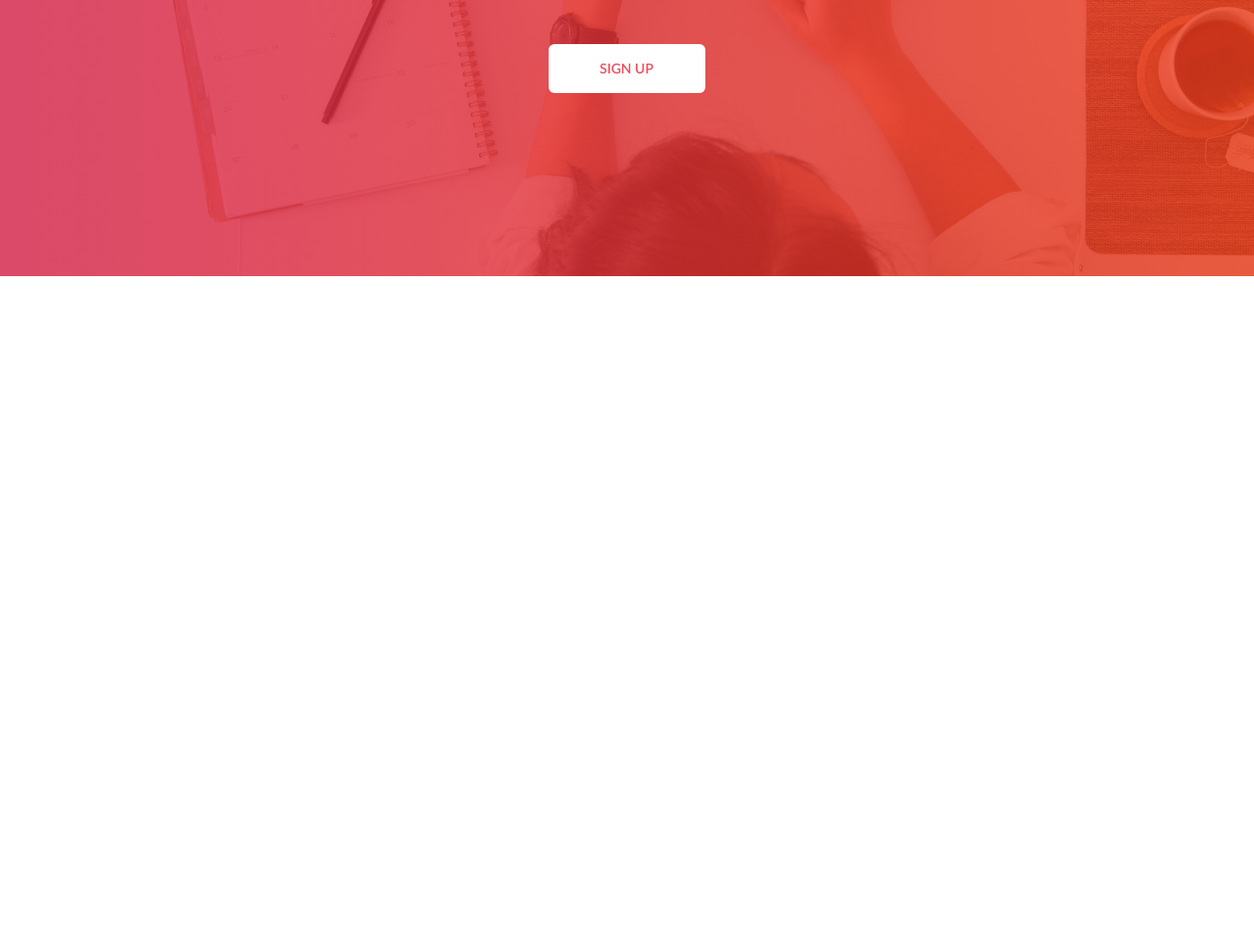
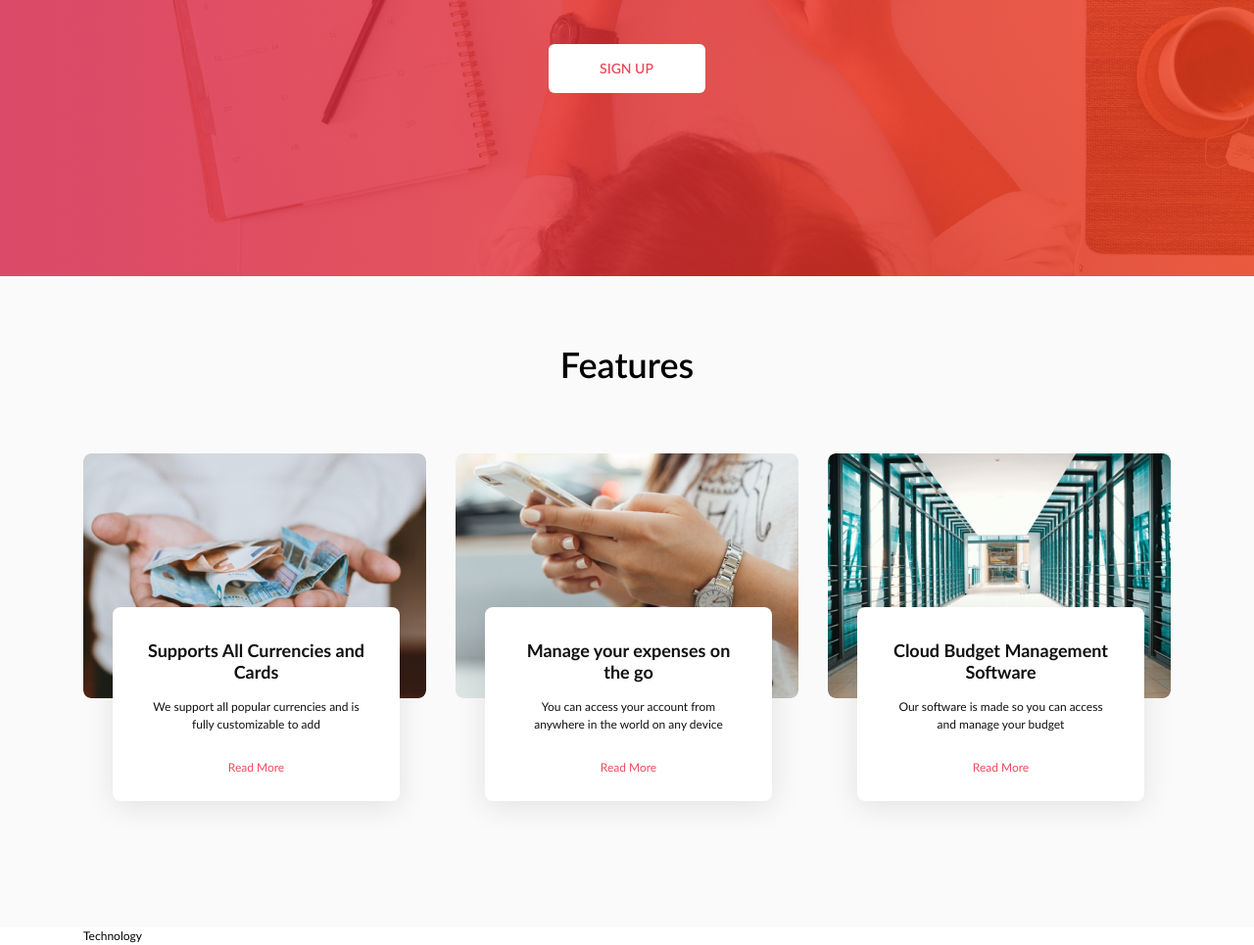
Before and after one commit to AleksandrUA1/Home_Task_10, a plain HTML site: page index.html in a window 1280 px wide. Shown: the part 500-1465 px from the top of the page at 98% size. Before the commit the page ends 800 px from the top, so only its background shows below. Drawn offline with Linux system fonts and the light colour scheme.

Commit message:
created a block features

```diff
--- a/index.html
+++ b/index.html
@@ -14,7 +14,7 @@
         <div class="container">
             <header class="header">
                 <a href="index.html" class="header-logo">CloudBudget</a>
-                <button onclick="#" class="header_button">LOGIN</button><!--button стоит вторым в списке иерархии, потому что он имеет свойство float: right, все элементы идущие после него будут его "обтекать". По структуре он должен быть третьим в списке, и если сделать так, тогда элемент nav не будет его "обтекать", так как он находится перед ним. По этому button 2й в списке, а nav 3й-->
+                <button onclick="" class="header_button">LOGIN</button><!--button стоит вторым в списке иерархии, потому что он имеет свойство float: right, все элементы идущие после него будут его "обтекать". По структуре он должен быть третьим в списке, и если сделать так, тогда элемент nav не будет его "обтекать", так как он находится перед ним. По этому button 2й в списке, а nav 3й-->
                 <nav class="header_nav">
                     <ul class="header_list">
                         <li class="header_item"><a href="#" class="header_link active">OVERVIEW</a></li><!--
@@ -25,16 +25,59 @@
                     </ul>
                 </nav>
             </header>
-        </div>
-        <div class="container">
             <section class="cloudbudget">
                 <h1 class="cloudbudget_title">CloudBudget</h1>
                 <p class="cloudbudget_text">Cloud budget management for everyone. Only</p>
                 <p class="cloudbudget_text">€69.95 a Month After a 7 Day Trial of</p>
                 <p class="cloudbudget_text">Up to €4.99</p>
-                <button onclick="#" class="cloudbudget_button">Sign Up</button>
+                <button onclick="" class="cloudbudget_button">Sign Up</button>
             </section>
         </div>
     </div>
+    <section class="features">
+        <div class="container">
+            <h2 class="features_title">Features</h2>
+            <ul class="features_list">
+                <li class="features_item">
+                    <article class="features_card">
+                        <img src="img/supports.jpg" alt="Supports All Currencies and Cards" class="features_banner">
+                        <div class="features_desc">
+                            <h3 class="features_sabtitle">Supports All Currencies and Cards</h3>
+                            <p class="features_text">We support all popular currencies and is fully customizable to add</p>
+                            <a href="" class="features_link">Read More</a>
+                        </div>
+                    </article>
+                </li><!--
+             --><li class="features_item">
+                    <article class="features_card">
+                        <img src="img/manage.png" alt="Manage your expenses on the go" class="features_banner">
+                        <div class="features_desc">
+                            <h3 class="features_sabtitle">Manage your expenses on the go</h3>
+                            <p class="features_text">You can access your account from anywhere in the world on any device</p>
+                            <a href="" class="features_link">Read More</a>
+                        </div>
+                    </article>
+                </li><!--
+             --><li class="features_item">
+                    <article class="features_card">
+                        <img src="img/software.png" alt="Cloud Budget Management Software" class="features_banner">
+                        <div class="features_desc">
+                            <h3 class="features_sabtitle">Cloud Budget Management Software</h3>
+                            <p class="features_text">Our software is made so you can access and manage your budget</p>
+                            <a href="" class="features_link">Read More</a>
+                        </div>
+                    </article>
+                </li>
+            </ul>
+        </div>
+    </section>
+    <section class="technology">
+        <div class="container">
+            <h2 class="technology_title">Technology</h2>
+
+        </div>
+    </section>
+
+
 </body>
 </html>
--- a/style.css
+++ b/style.css
@@ -135,3 +135,54 @@ a {
     cursor: pointer;
     font-family: 'Lato', sans-serif;
 }
+.features {
+    background-color: #FAFAFA;
+    padding: 63px 0 229px 0;
+}
+.features_title {
+    text-align: center;
+    font-size: 36px;
+    line-height: 54px;
+    font-weight: 600;
+    color: #000;
+    text-transform: capitalize;
+    margin-bottom: 64px;
+}
+.features_item {
+    display: inline-block;
+    vertical-align: top;
+    margin-right: 30px;
+    position: relative;
+}
+.features_item:last-child {
+    margin-right: 0;
+}
+.features_banner {
+    border-radius: 8px;
+    width: 350px;
+    height: 250px;
+}
+.features_desc {
+    position: absolute;
+    width: 293px;
+    padding: 33px 32px 25px 32px;
+    box-shadow: 0px 5px 30px rgba(0, 0, 0, 0.1);
+    border-radius: 8px;background-color: #fff;
+    left: 30px;
+    top: 157px;
+    text-align: center;
+}
+.features_sabtitle {
+    font-size: 18px;
+    line-height: 22px;
+    font-weight: 700;
+    color: #101010;
+    margin-bottom: 16px;
+}
+.features_text {
+    color: #101010;
+    margin-bottom: 26px;
+}
+.features_link {
+    color: #ED4C5C;;
+}
```
Also changed, not shown: img/manage.png (added), img/software.png (added), img/supports.jpg (added).
